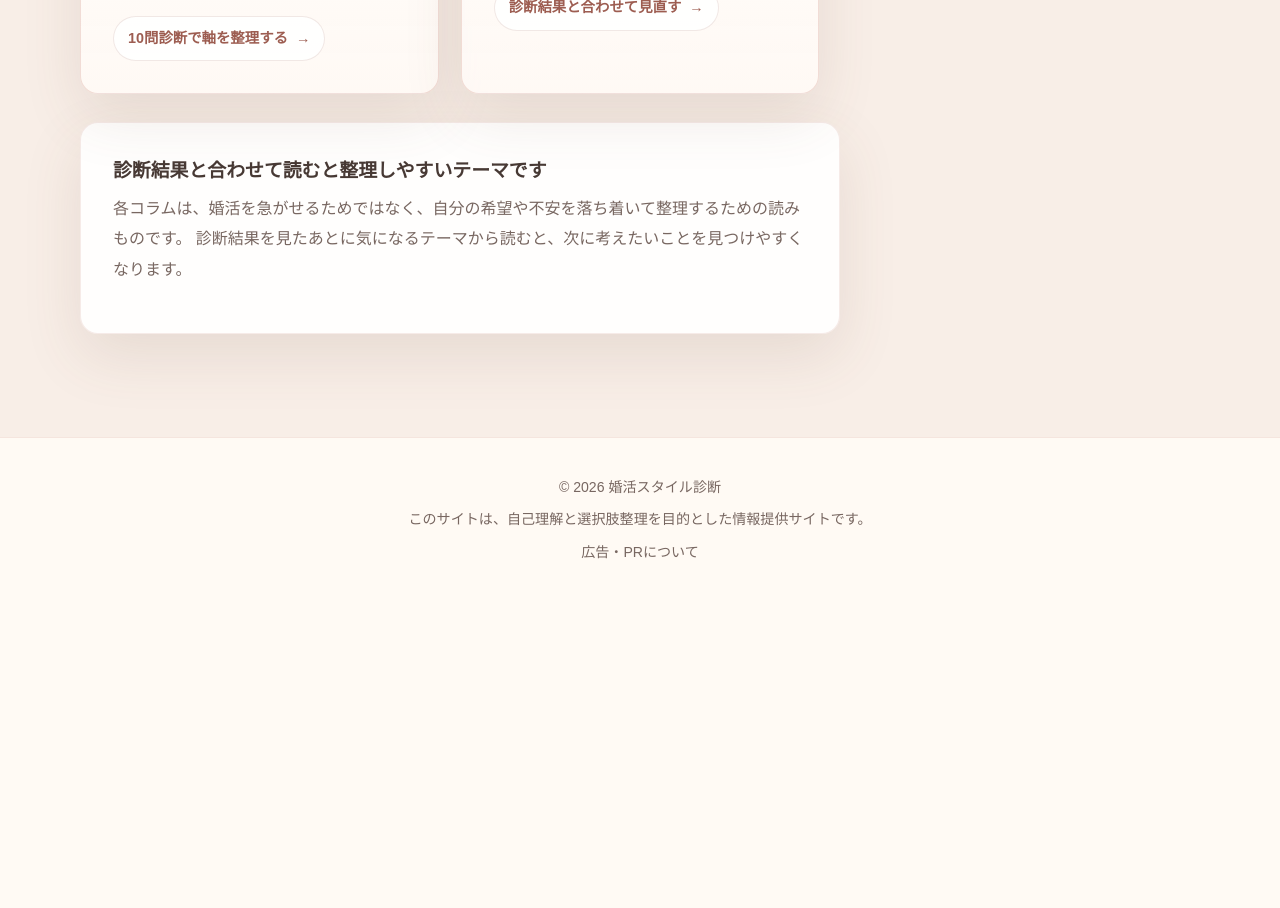
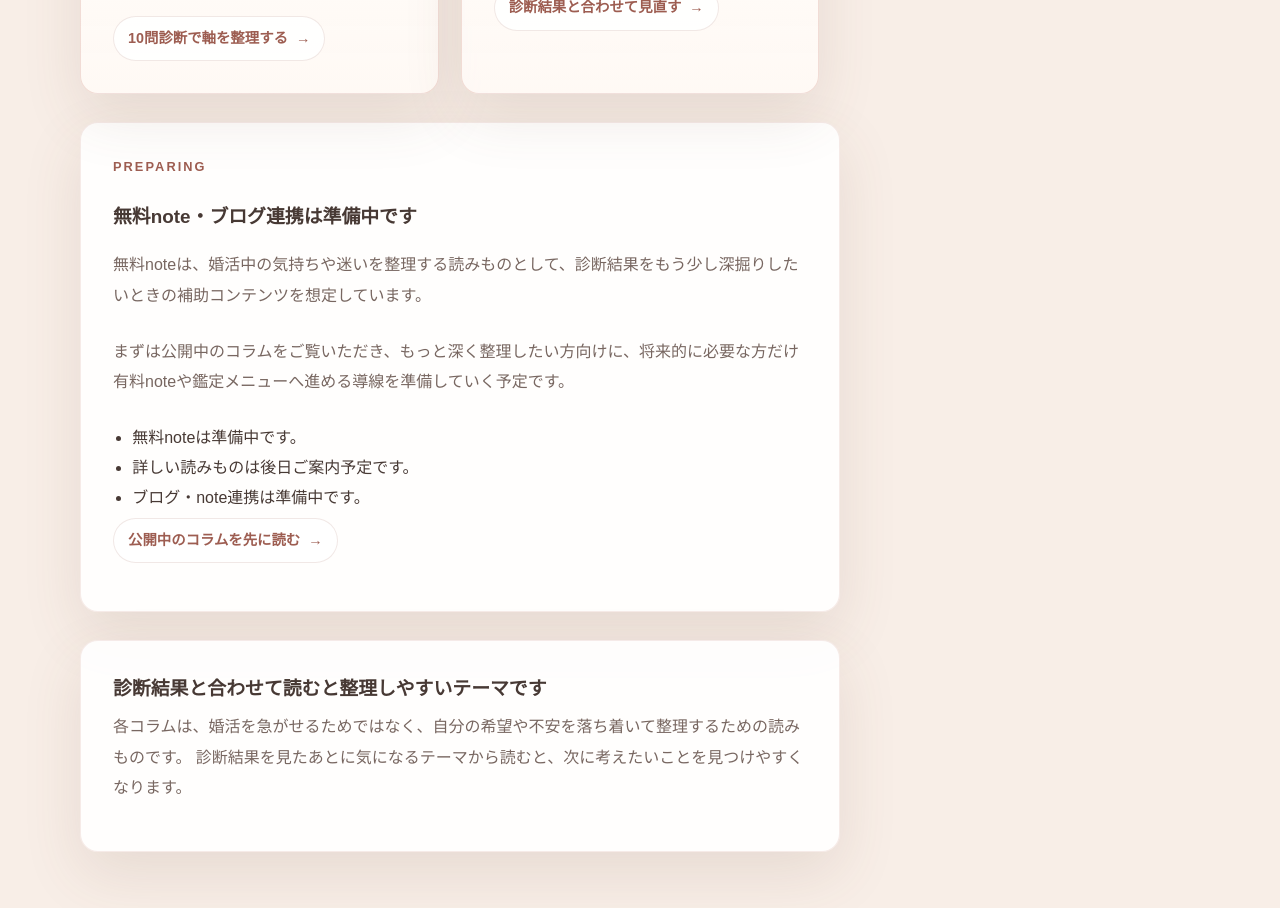
Before and after one commit to kenichis1971-cloud/konkatsu-diagnosis-site, a Next.js app: page /articles in a window 1280 px wide. Shown: the part 2040-2948 px from the top of the page. Before the commit the page ends 2642 px from the top, so only its background shows below. Built offline with nearby package versions, Linux system fonts and the light colour scheme.

Commit message:
Add /articles prep section for note/blog linkage

```diff
--- a/app/articles/page.tsx
+++ b/app/articles/page.tsx
@@ -106,6 +106,27 @@ export default async function ArticlesPage({ searchParams }: ArticlesPageProps)
               </article>
             ))}
           </div>
+
+          <div className="text-card text-card--large articles-note-prep" aria-labelledby="articles-note-prep-title">
+            <p className="eyebrow">Preparing</p>
+            <h3 id="articles-note-prep-title">無料note・ブログ連携は準備中です</h3>
+            <p>
+              無料noteは、婚活中の気持ちや迷いを整理する読みものとして、診断結果をもう少し深掘りしたいときの補助コンテンツを想定しています。
+            </p>
+            <p>
+              まずは公開中のコラムをご覧いただき、もっと深く整理したい方向けに、将来的に必要な方だけ有料noteや鑑定メニューへ進める導線を準備していく予定です。
+            </p>
+            <ul className="articles-note-prep__list">
+              <li>無料noteは準備中です。</li>
+              <li>詳しい読みものは後日ご案内予定です。</li>
+              <li>ブログ・note連携は準備中です。</li>
+            </ul>
+            <p>
+              <Link className="article-card-link article-card-link--subtle" href="/articles">
+                公開中のコラムを先に読む
+              </Link>
+            </p>
+          </div>
           <div className="text-card text-card--large articles-note">
             <h3>診断結果と合わせて読むと整理しやすいテーマです</h3>
             <p>
--- a/app/globals.css
+++ b/app/globals.css
@@ -846,6 +846,25 @@ p {
   margin-top: 28px;
 }
 
+.articles-note-prep {
+  margin-top: 28px;
+  display: grid;
+  gap: 10px;
+}
+
+.articles-note-prep__list {
+  margin: 0;
+  padding-left: 1.2rem;
+  display: grid;
+  gap: 6px;
+}
+
+.articles-note-prep .article-card-link {
+  min-height: 38px;
+  padding: 8px 14px;
+  border-radius: 999px;
+}
+
 .articles-hero {
   position: relative;
   display: grid;
```
